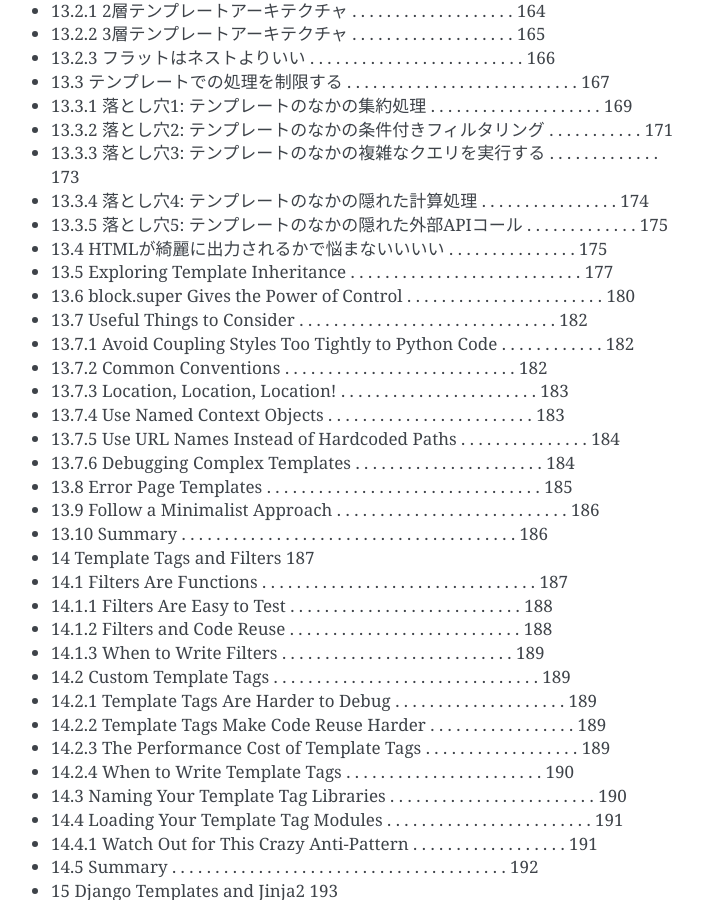
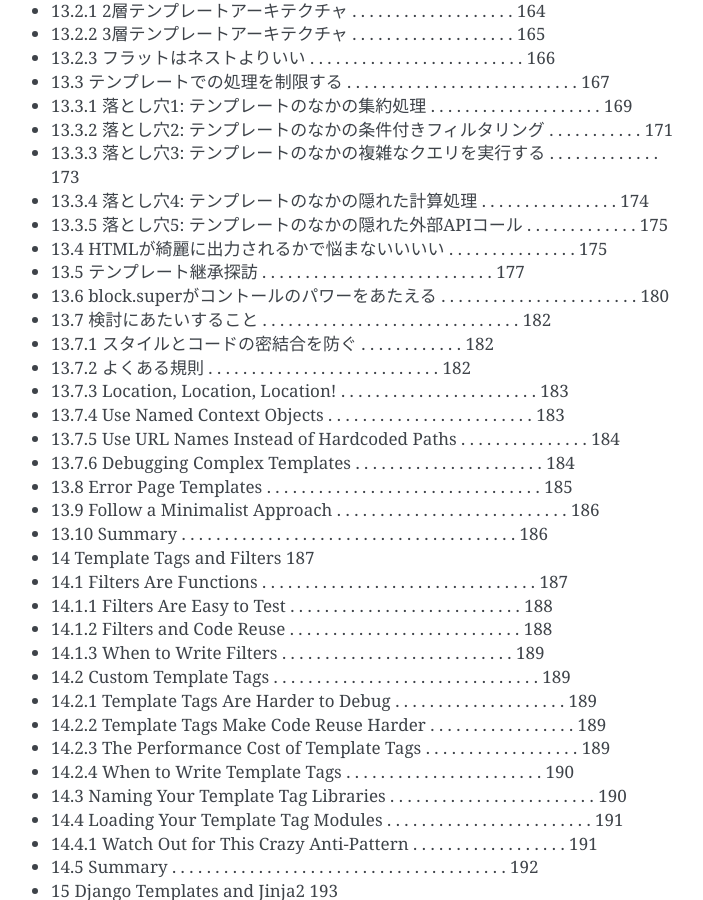
Before and after one commit to jbking/two-scoops-of-django-ja, a Sphinx documentation site: the page built from source/index.rst, in a window 1280 px wide and 900 px high, scrolled down 5722 px. Shown: the whole window, without its empty margins (399-1102 px from the left). Built offline with Sphinx 7.4.7, drawn with Linux system fonts in a browser that asks for light colours.

Commit message:
13章をもうちょっと進めた

```diff
--- a/source/index.rst
+++ b/source/index.rst
@@ -233,11 +233,11 @@ Contents:
 * 13.3.4 落とし穴4: テンプレートのなかの隠れた計算処理 . . . . . . . . . . . . . . . . 174
 * 13.3.5 落とし穴5: テンプレートのなかの隠れた外部APIコール . . . . . . . . . . . . . 175
 * 13.4 HTMLが綺麗に出力されるかで悩まないいいい . . . . . . . . . . . . . . . 175
-* 13.5 Exploring Template Inheritance . . . . . . . . . . . . . . . . . . . . . . . . . . . 177
-* 13.6 block.super Gives the Power of Control . . . . . . . . . . . . . . . . . . . . . . . 180
-* 13.7 Useful Things to Consider . . . . . . . . . . . . . . . . . . . . . . . . . . . . . . 182
-* 13.7.1 Avoid Coupling Styles Too Tightly to Python Code . . . . . . . . . . . . 182
-* 13.7.2 Common Conventions . . . . . . . . . . . . . . . . . . . . . . . . . . . 182
+* 13.5 テンプレート継承探訪 . . . . . . . . . . . . . . . . . . . . . . . . . . . 177
+* 13.6 block.superがコントールのパワーをあたえる . . . . . . . . . . . . . . . . . . . . . . . 180
+* 13.7 検討にあたいすること . . . . . . . . . . . . . . . . . . . . . . . . . . . . . . 182
+* 13.7.1 スタイルとコードの密結合を防ぐ . . . . . . . . . . . . 182
+* 13.7.2 よくある規則 . . . . . . . . . . . . . . . . . . . . . . . . . . . 182
 * 13.7.3 Location, Location, Location! . . . . . . . . . . . . . . . . . . . . . . . 183
 * 13.7.4 Use Named Context Objects . . . . . . . . . . . . . . . . . . . . . . . . 183
 * 13.7.5 Use URL Names Instead of Hardcoded Paths . . . . . . . . . . . . . . . 184
```
